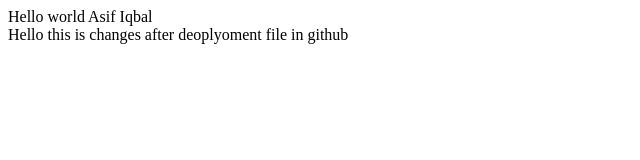
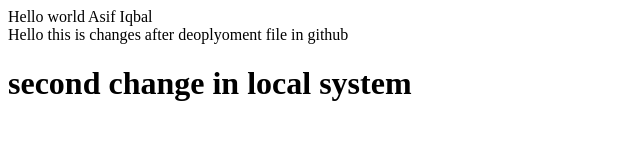
Before and after one commit to asif-iqbal-ba/First-Sruge-Repo, a plain HTML site: page index.html in a window 1280 px wide. Shown: the whole page, without its empty margins (0-640 px from the left). Drawn offline with Linux system fonts and the light colour scheme.

Commit message:
update index
2nd change update in github

```diff
--- a/index.html
+++ b/index.html
@@ -12,5 +12,8 @@
     <div>
         Hello this is changes after deoplyoment file in github
     </div>
+    <div>
+        <h1>second change in local system</h1>
+    </div>
 </body>
 </html>
```
